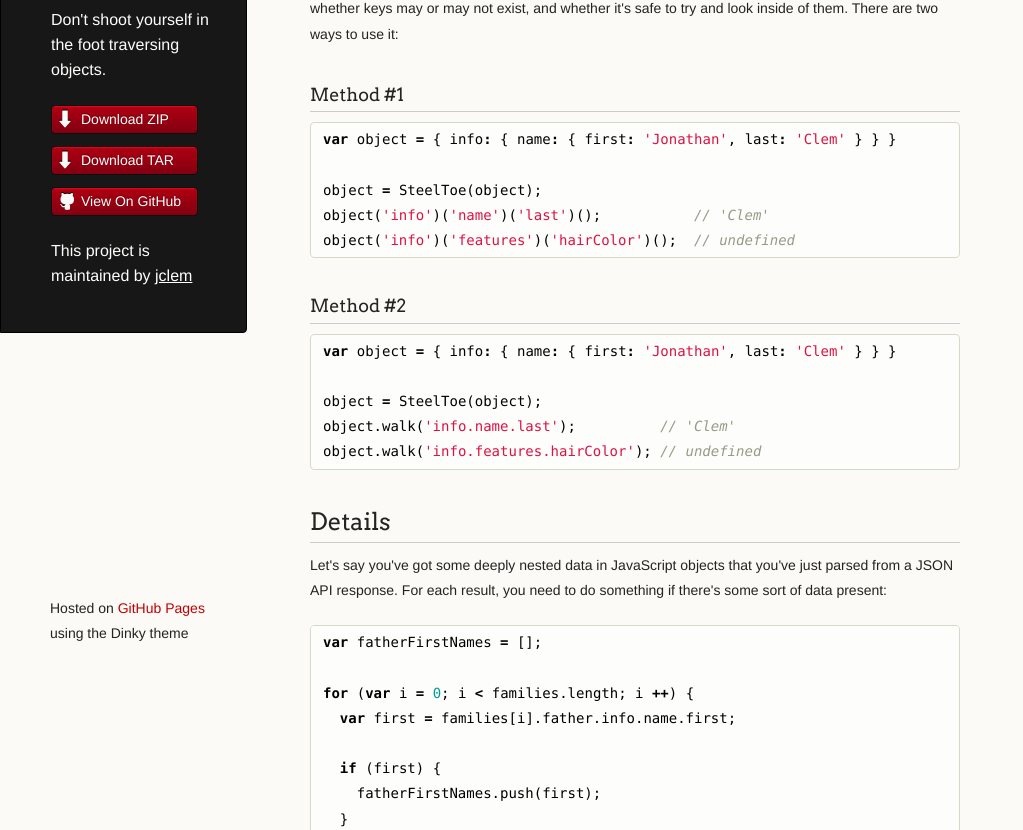
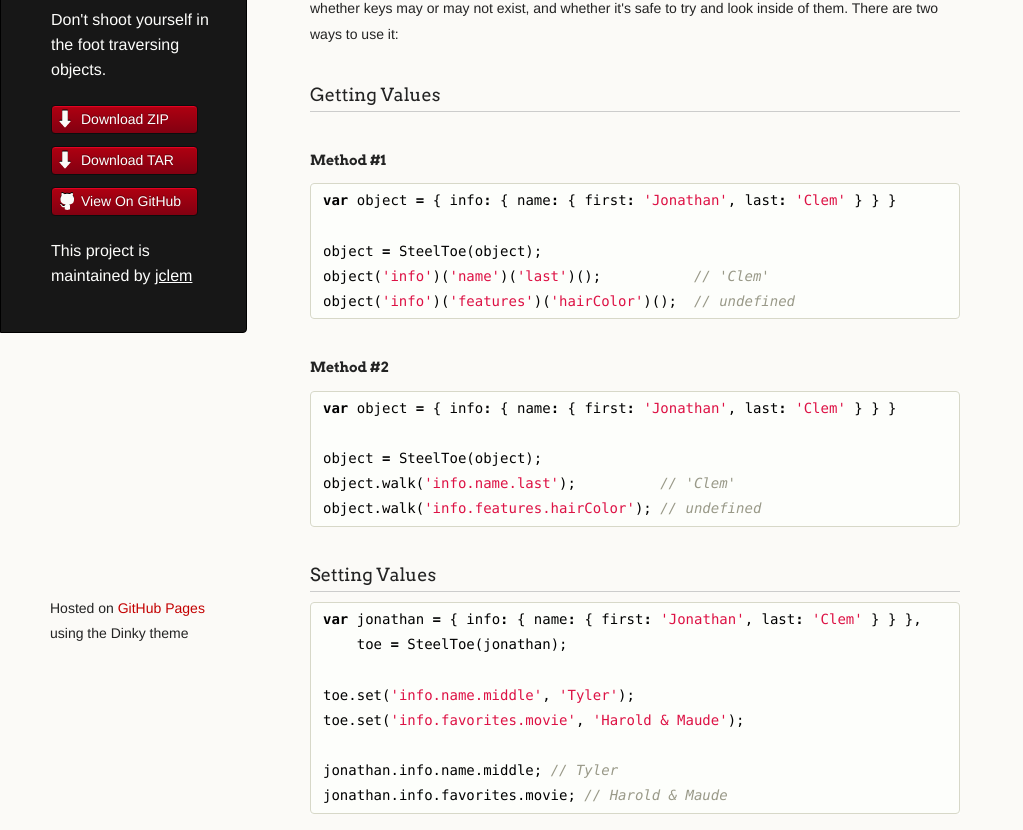
Before and after one commit to jclem/steeltoe, a plain HTML site: page index.html in a window 1280 px wide. Shown: the part 122-952 px from the top of the page, without its empty margins (0-1023 px from the left). Drawn offline with Linux system fonts and the light colour scheme.

```diff
--- a/index.html
+++ b/index.html
@@ -34,7 +34,9 @@
 
 <p>SteelToe is a tiny JavaScript function that makes it safe to traipse about objects without worrying about whether keys may or may not exist, and whether it's safe to try and look inside of them. There are two ways to use it:</p>
 
-<h3>Method #1</h3>
+<h3>Getting Values</h3>
+
+<h4>Method #1</h4>
 
 <div class="highlight"><pre><span class="kd">var</span> <span class="nx">object</span> <span class="o">=</span> <span class="p">{</span> <span class="nx">info</span><span class="o">:</span> <span class="p">{</span> <span class="nx">name</span><span class="o">:</span> <span class="p">{</span> <span class="nx">first</span><span class="o">:</span> <span class="s1">'Jonathan'</span><span class="p">,</span> <span class="nx">last</span><span class="o">:</span> <span class="s1">'Clem'</span> <span class="p">}</span> <span class="p">}</span> <span class="p">}</span>
 
@@ -43,13 +45,25 @@
 <span class="nx">object</span><span class="p">(</span><span class="s1">'info'</span><span class="p">)(</span><span class="s1">'features'</span><span class="p">)(</span><span class="s1">'hairColor'</span><span class="p">)();</span>  <span class="c1">// undefined</span>
 </pre></div>
 
-<h3>Method #2</h3>
+<h4>Method #2</h4>
 
 <div class="highlight"><pre><span class="kd">var</span> <span class="nx">object</span> <span class="o">=</span> <span class="p">{</span> <span class="nx">info</span><span class="o">:</span> <span class="p">{</span> <span class="nx">name</span><span class="o">:</span> <span class="p">{</span> <span class="nx">first</span><span class="o">:</span> <span class="s1">'Jonathan'</span><span class="p">,</span> <span class="nx">last</span><span class="o">:</span> <span class="s1">'Clem'</span> <span class="p">}</span> <span class="p">}</span> <span class="p">}</span>
 
 <span class="nx">object</span> <span class="o">=</span> <span class="nx">SteelToe</span><span class="p">(</span><span class="nx">object</span><span class="p">);</span>
 <span class="nx">object</span><span class="p">.</span><span class="nx">walk</span><span class="p">(</span><span class="s1">'info.name.last'</span><span class="p">);</span>          <span class="c1">// 'Clem'</span>
 <span class="nx">object</span><span class="p">.</span><span class="nx">walk</span><span class="p">(</span><span class="s1">'info.features.hairColor'</span><span class="p">);</span> <span class="c1">// undefined</span>
+</pre></div>
+
+<h3>Setting Values</h3>
+
+<div class="highlight"><pre><span class="kd">var</span> <span class="nx">jonathan</span> <span class="o">=</span> <span class="p">{</span> <span class="nx">info</span><span class="o">:</span> <span class="p">{</span> <span class="nx">name</span><span class="o">:</span> <span class="p">{</span> <span class="nx">first</span><span class="o">:</span> <span class="s1">'Jonathan'</span><span class="p">,</span> <span class="nx">last</span><span class="o">:</span> <span class="s1">'Clem'</span> <span class="p">}</span> <span class="p">}</span> <span class="p">},</span>
+    <span class="nx">toe</span> <span class="o">=</span> <span class="nx">SteelToe</span><span class="p">(</span><span class="nx">jonathan</span><span class="p">);</span>
+
+<span class="nx">toe</span><span class="p">.</span><span class="nx">set</span><span class="p">(</span><span class="s1">'info.name.middle'</span><span class="p">,</span> <span class="s1">'Tyler'</span><span class="p">);</span>
+<span class="nx">toe</span><span class="p">.</span><span class="nx">set</span><span class="p">(</span><span class="s1">'info.favorites.movie'</span><span class="p">,</span> <span class="s1">'Harold &amp; Maude'</span><span class="p">);</span>
+
+<span class="nx">jonathan</span><span class="p">.</span><span class="nx">info</span><span class="p">.</span><span class="nx">name</span><span class="p">.</span><span class="nx">middle</span><span class="p">;</span> <span class="c1">// Tyler</span>
+<span class="nx">jonathan</span><span class="p">.</span><span class="nx">info</span><span class="p">.</span><span class="nx">favorites</span><span class="p">.</span><span class="nx">movie</span><span class="p">;</span> <span class="c1">// Harold &amp; Maude</span>
 </pre></div>
 
 <h2>Details</h2>
```
Also changed, not shown: params.json (+1 -1 lines).
